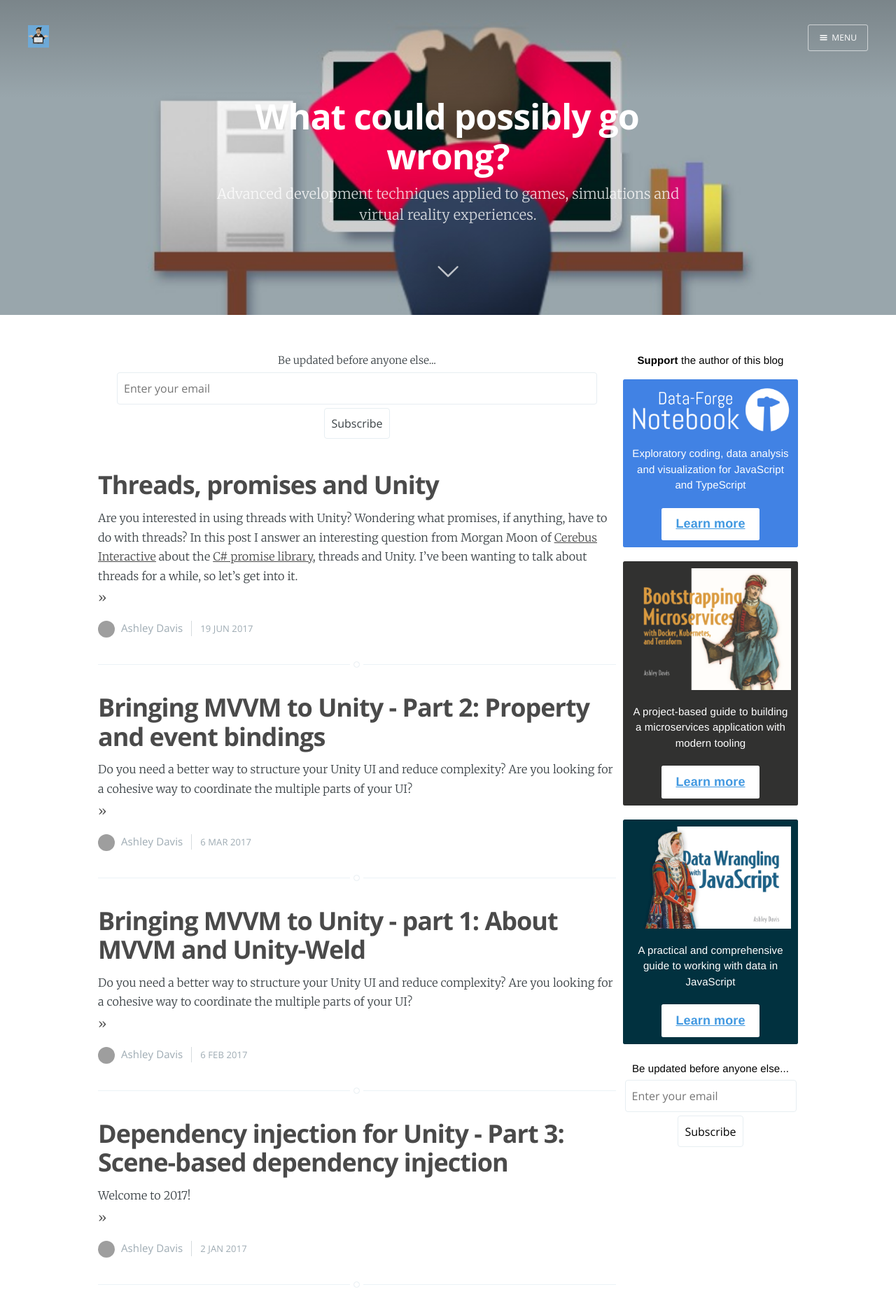
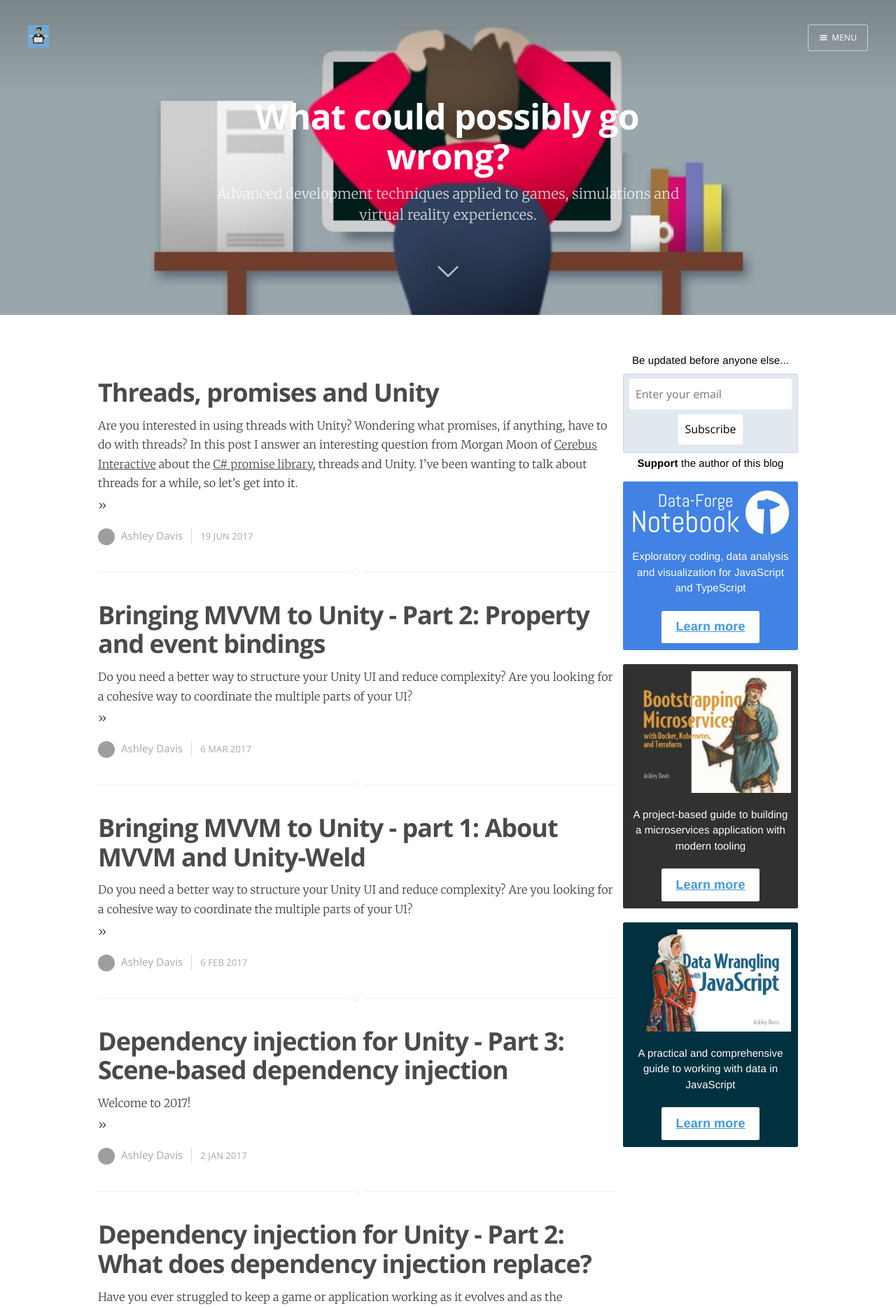
Before and after one commit to ashleydavis/what-could-possibly-go-wrong-blog, a Jekyll site: the page built from index.md, in a window 1280 px wide. Shown: the top 1869 px of the page at 70% size. Built offline with Jekyll 4.4.1, drawn with Linux system fonts in a browser that asks for light colours; comment, search, counter and statistics services are not loaded; grey boxes are pictures that could not be loaded.

Commit message:
Imprved subscription form.

```diff
--- a/_includes/support.html
+++ b/_includes/support.html
@@ -1,4 +1,11 @@
 <aside>
+    <div class="dfn-ad text-2xl text-black text-center">Be updated before anyone else...</div>
+    <div
+        class="mt-1 p-2 dfn-ad text-black border border-solid border-gray-400 bg-gray-300 rounded"
+        >
+        {% include subscribe.html %}
+    </div>
+
     <div class="dfn-ad text-2xl text-black text-center"><b>Support</b> the author of this blog</div>
     <div
         class="flex flex-col items-center text-center border rounded p-4 mt-4 dfn-ad"
@@ -72,11 +79,4 @@
         </a>
     </div>
 
-    <div class="mt-8 dfn-ad text-black">
-        <div class="text-2xl text-center">Be updated before anyone else...</div>
-        <div>
-            {% include subscribe.html %}
-        </div>
-    </div>
-
 </aside>
--- a/_layouts/home.html
+++ b/_layouts/home.html
@@ -25,10 +25,6 @@ body_class: home-template
     <div class="flex flex-wrap">
         <div class="w-full md:w-3/4 lg:w-3/4 xl:w-3/4">
             <div class="pr-4">
-                <div class="text-2xl text-center">Be updated before anyone else...</div>
-                {% include subscribe.html %}
-            </div>
-            <div class="pr-4">
                 {% include loop.html %}
             </div>
         </div>
--- a/_layouts/post.html
+++ b/_layouts/post.html
@@ -26,11 +26,6 @@ body_class: post-template
                             <time class="post-date" datetime="{{page.date | date: "%e %b %Y"}}">{{page.date | date: "%e %b %Y"}}</time>
                         </section>
                     </header>
-
-                    <div class="pr-4 mb-4">
-                        <div class="text-2xl text-center">Be updated before anyone else...</div>
-                        {% include subscribe.html %}
-                    </div>
 
                     <section class="post-content">
 
```
